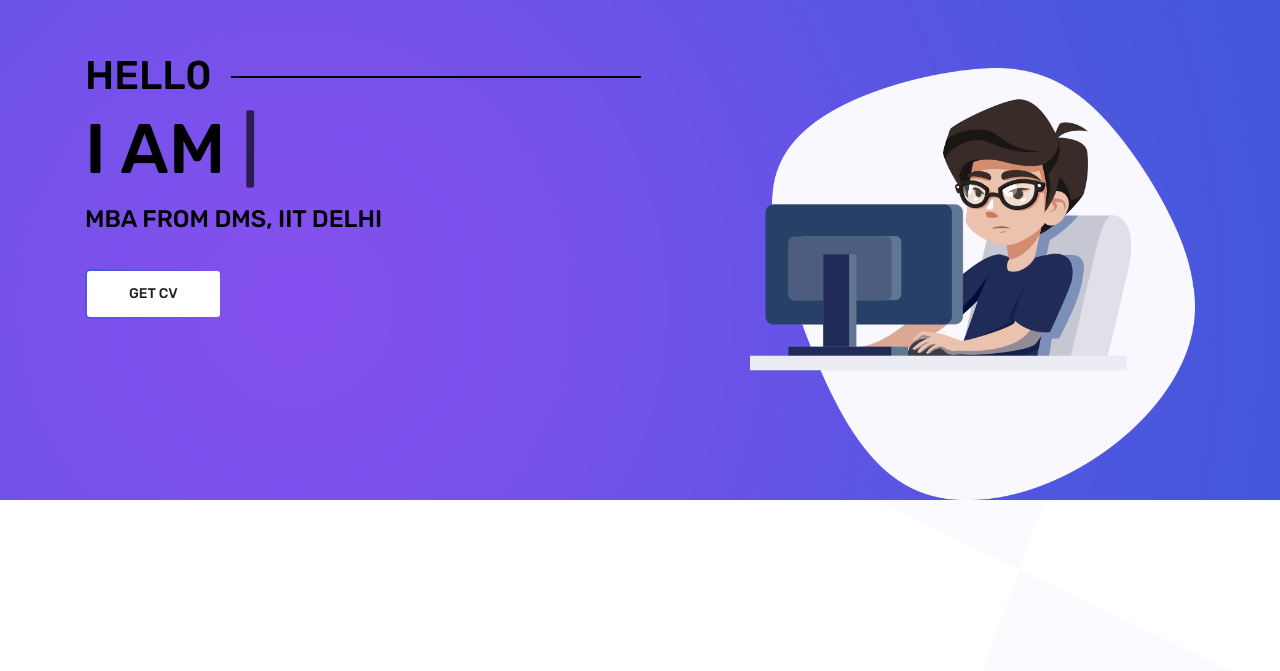
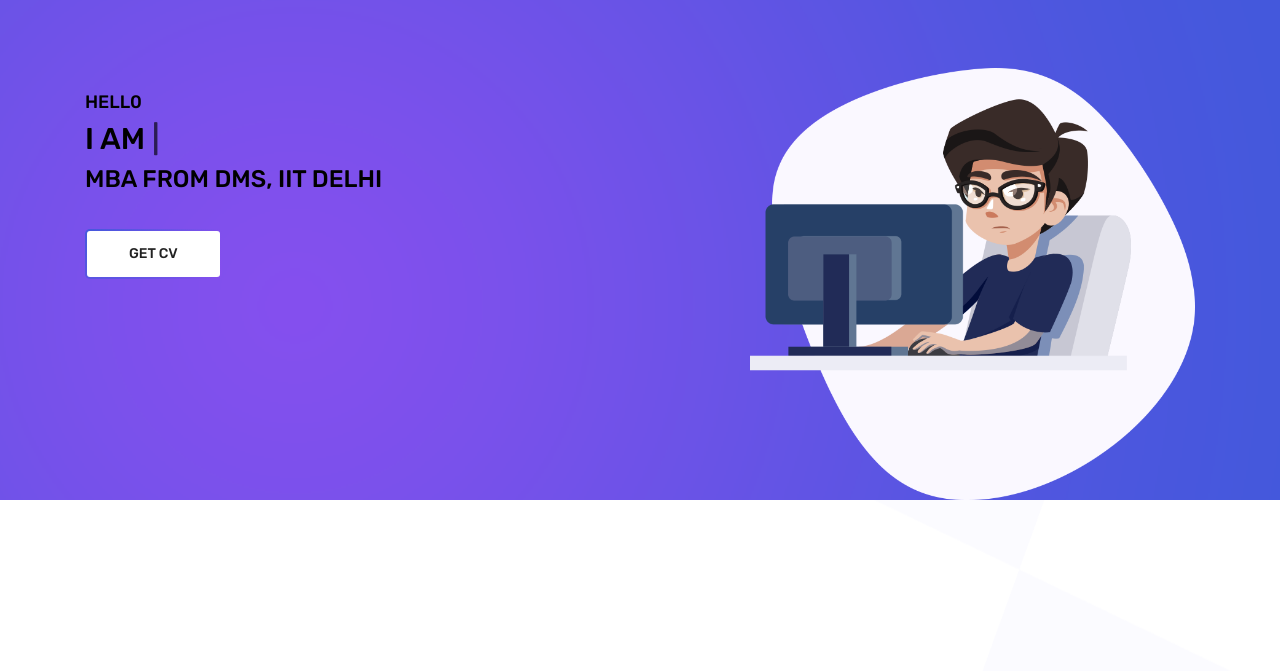
Before and after one commit to vforvishal12/vav, a plain HTML site: page index.html in a window 1280 px wide. Shown: the part 129-800 px from the top of the page. Drawn offline with nearby package versions, Linux system fonts and the light colour scheme; some packages are replaced by stand-ins of ours.

Commit message:
Update index.html

```diff
--- a/index.html
+++ b/index.html
@@ -200,8 +200,8 @@
 				<div class="row">
 					<div class="col-lg-7">
 						<div class="banner_content">
-							<h3 class="text-uppercase">Hell0</h3>
-							<h1 class="text-uppercase" id="vvv">I am <span class="typed"></span> </h1>
+							<h4 class="text-uppercase">Hell0</h4>
+							<h2 class="text-uppercase" id="vvv">I am <span class="typed"></span> </h2>
 							<h5 class="text-uppercase">MBA from DMS, IIT Delhi </h5>
 							<div class="d-flex align-items-center">
 
```
